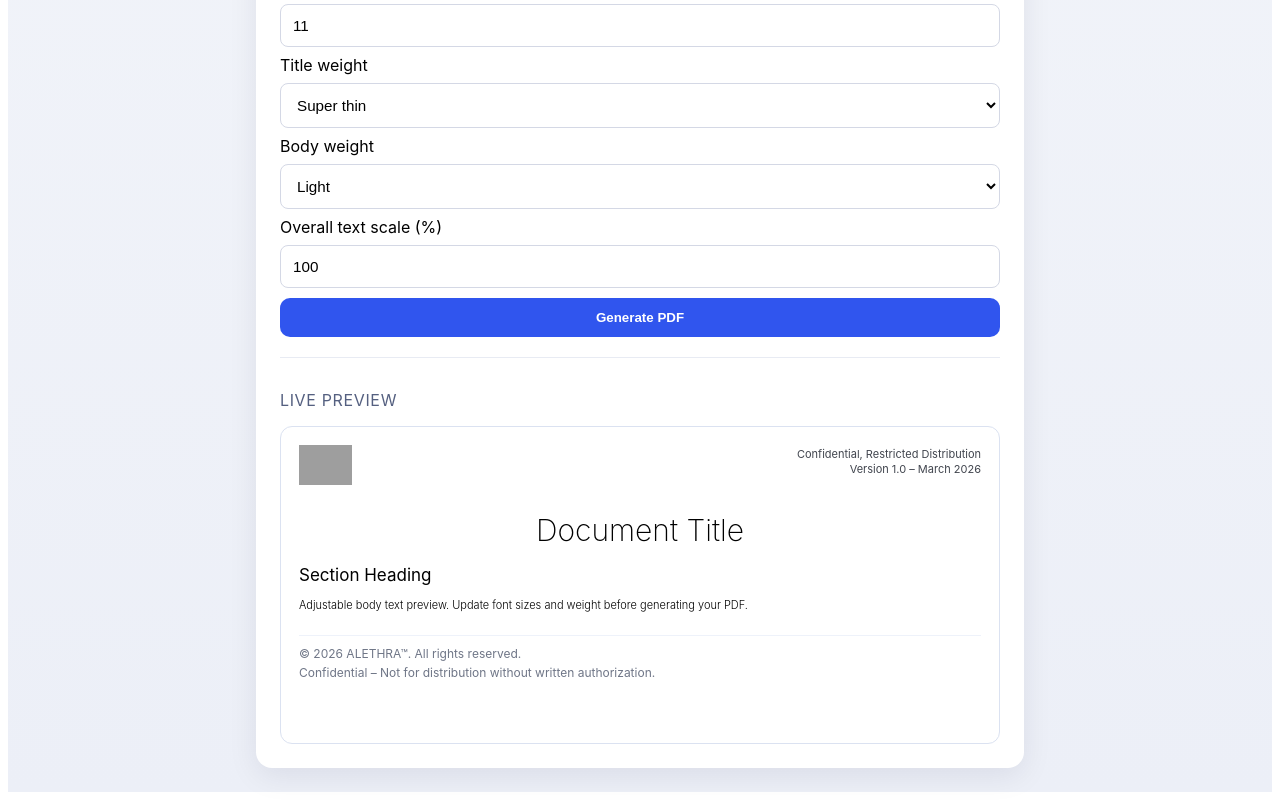
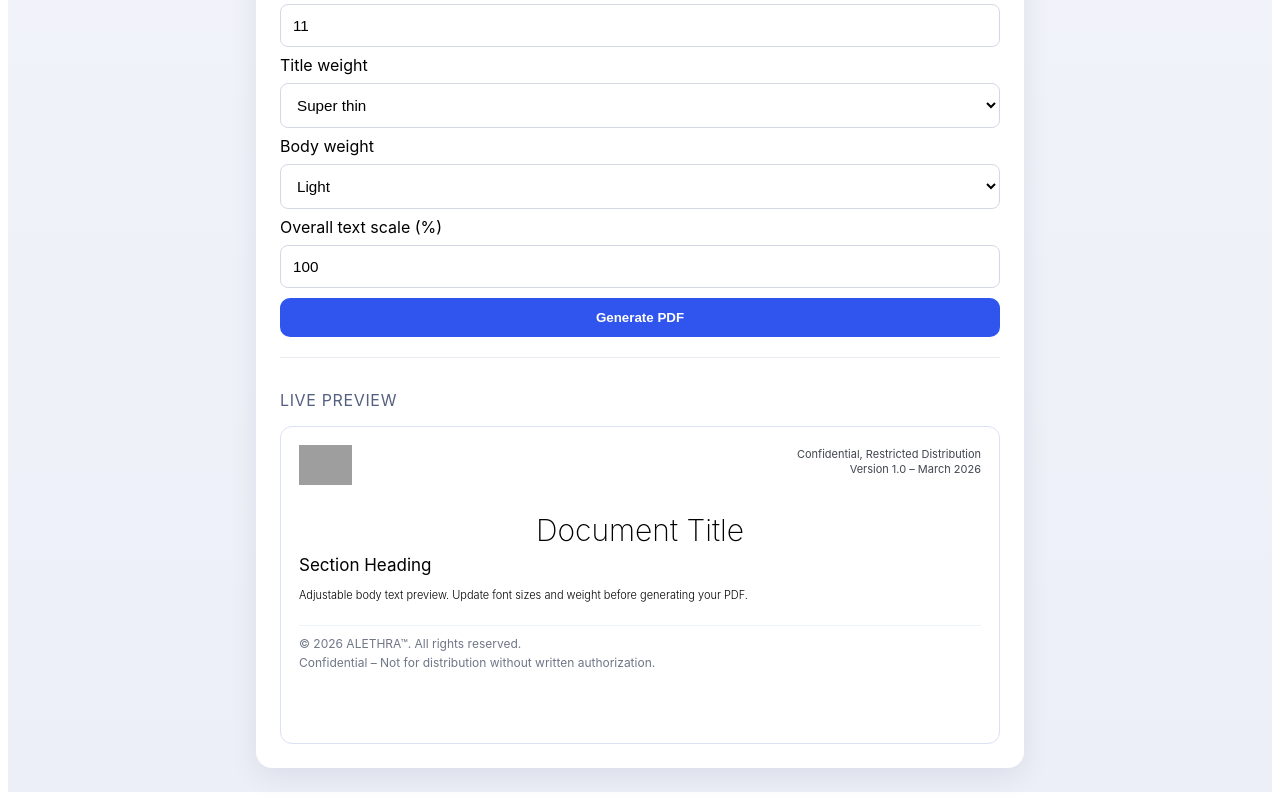
Before and after one commit to alethrainc/pdf-agent, a Next.js app: page / in a window 1280 px wide. Shown: the part 966-1766 px from the top of the page. Built offline with nearby package versions, Linux system fonts and the light colour scheme; grey boxes are pictures that could not be loaded.

Commit message:
Tighten spacing between title and confidential heading

```diff
--- a/pages/index.js
+++ b/pages/index.js
@@ -90,8 +90,8 @@ function getBlockStyle(blockRole, styleOptions) {
       ? styleOptions.titleFontWeight === 'normal' ? 'bold' : 'normal'
       : isHeading ? 'normal' : 'normal',
     align: isTitle || isCenteredBody ? 'center' : 'left',
-    spacingBefore: isHeading ? headingSpacing : 0,
-    spacingAfter: isHeading ? headingSpacing : isTitle ? 14 : isCenteredBody ? 8 : 10,
+    spacingBefore: 0,
+    spacingAfter: isHeading ? headingSpacing : isTitle ? 4 : isCenteredBody ? 8 : 10,
   };
 }
 
@@ -616,9 +616,9 @@ export default function Home() {
                     fontWeight,
                     textAlign: isTitle || isCenteredBody ? 'center' : 'left',
                     margin: isTitle
-                      ? '10px 0 14px'
+                      ? '10px 0 4px'
                       : isHeading
-                        ? `${headingVerticalSpacing} 0`
+                        ? `0 0 ${headingVerticalSpacing}`
                         : '0 0 10px',
                   }}
                 >
```
